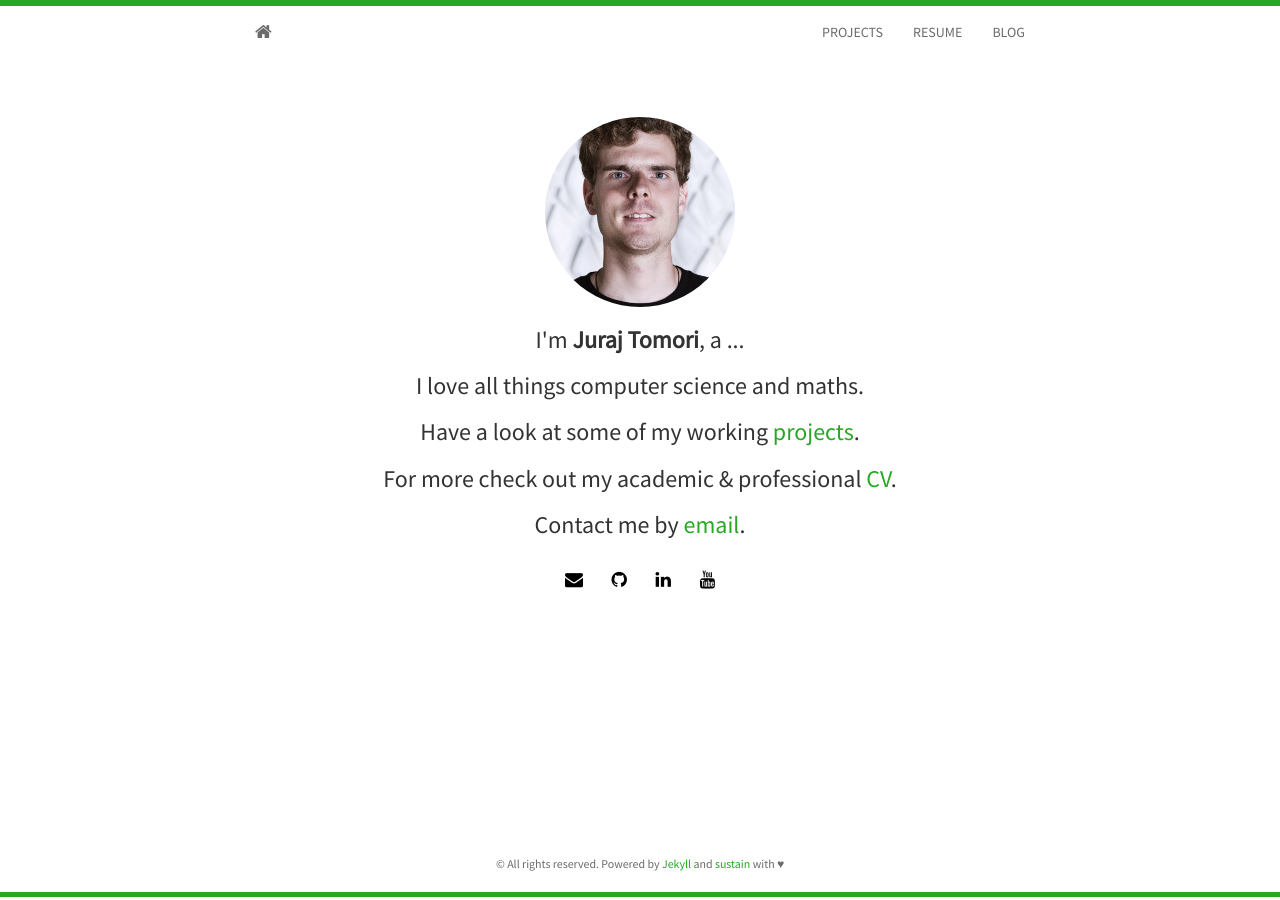
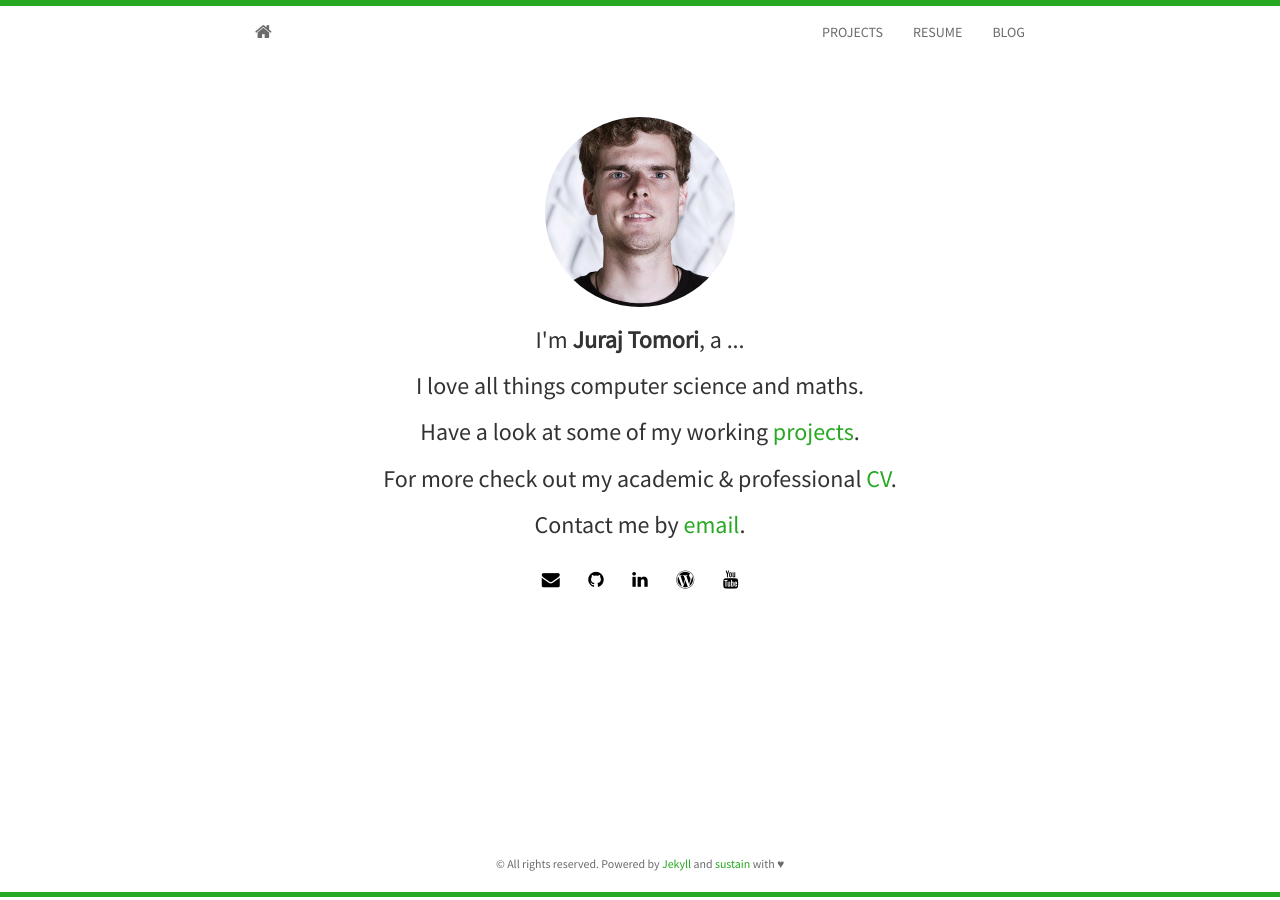
Before and after one commit to jtomori/jtomori.github.io, a Jekyll site: the page built from index.html, in a window 1280 px wide. Built offline with Jekyll 4.4.1, drawn with Linux system fonts in a browser that asks for light colours; nearby versions of some CDN libraries; the list of posts is cut into pages by our own code.

Commit message:
added wordpress

```diff
--- a/_config.yml
+++ b/_config.yml
@@ -11,7 +11,7 @@ safe: true
 
 
 # edit here to achieve your personal greatness
-url: http://jtomori.github.io/
+url: https://jtomori.github.io/
 baseurl: /
 title: Juraj Tomori
 author: Juraj Tomori
@@ -21,6 +21,7 @@ github: jtomori # username
 email: tomori.juraj@gmail.com
 linkedin: juraj-tomori
 youtube: seals77
+wordpress: jurajtomori
 google_analytics: UA-136248017-1
 
 
--- a/_includes/social.html
+++ b/_includes/social.html
@@ -9,6 +9,9 @@
     {% if site.linkedin %}
 	  <a href="https://linkedin.com/in/{{ site.linkedin }}"><i class="fa fa-linkedin"></i></a>
     {% endif %}
+    {% if site.wordpress %}
+	  <a href="https://{{ site.wordpress }}.wordpress.com"><i class="fa fa-wordpress"></i></a>
+    {% endif %}
     {% if site.youtube %}
 	  <a href="https://www.youtube.com/user/{{ site.youtube }}"><i class="fa fa-youtube"></i></a>
     {% endif %}
```
Also changed, not shown: 1 other file.
